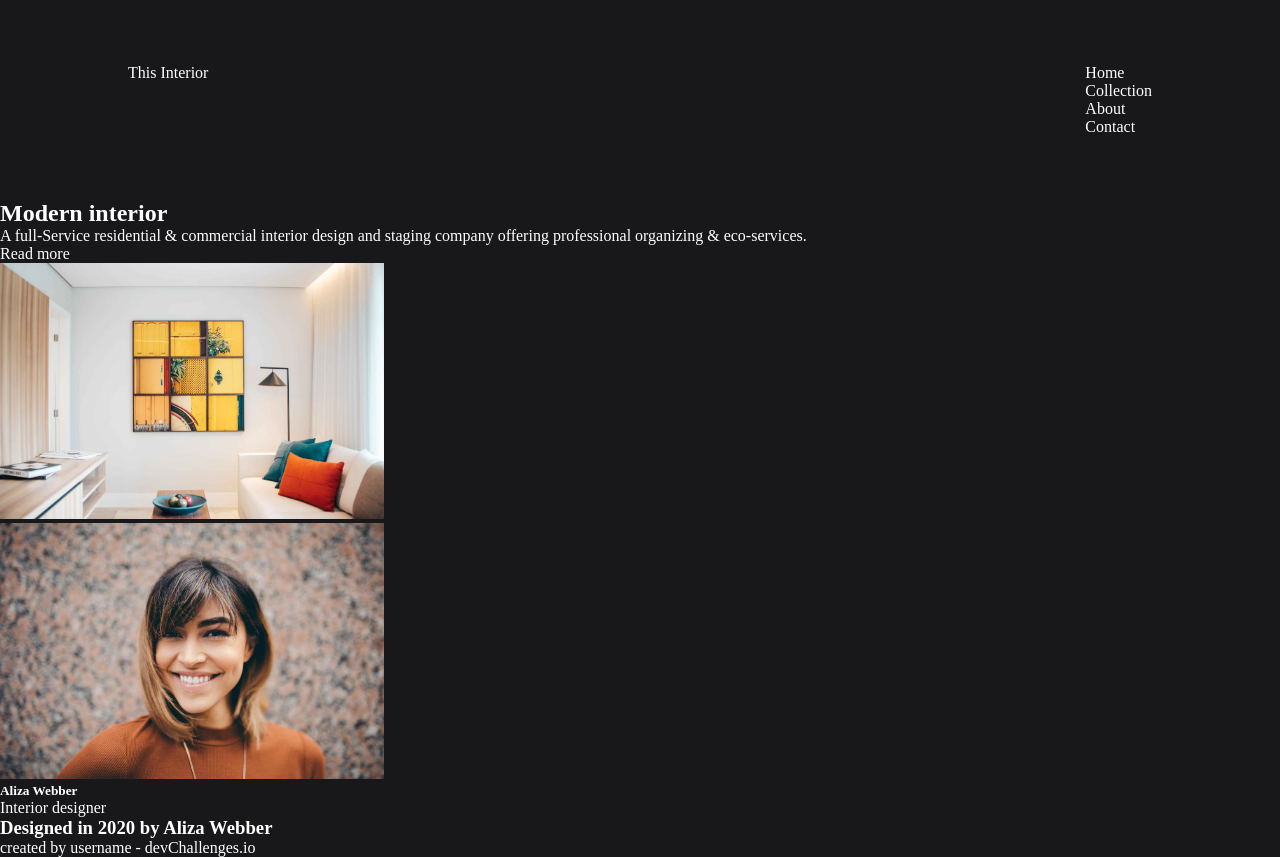
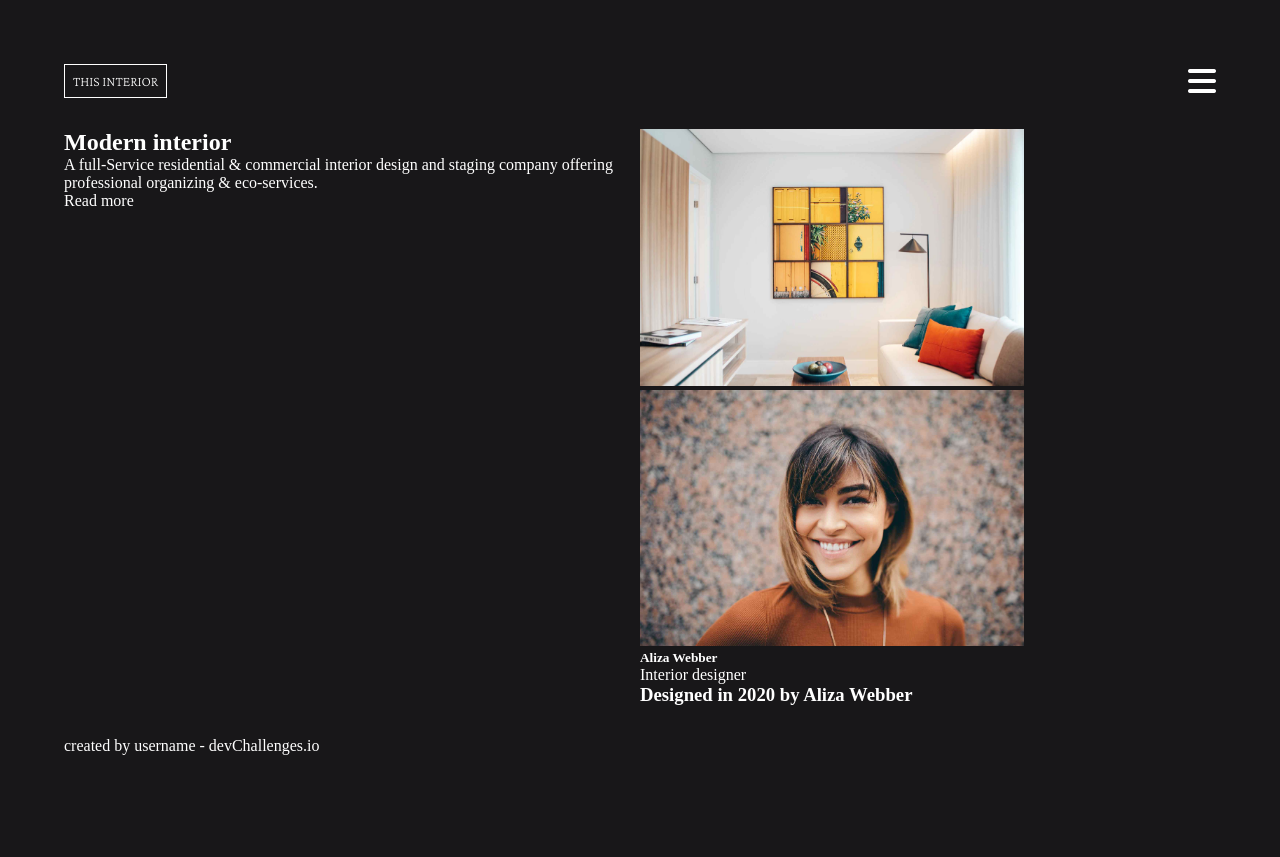
Before and after one commit to mikejbp/InteriorConsultant_Exercise, a plain HTML site: page index.html in a window 1280 px wide. After the commit the page ends 800 px from the top, so only its background shows below. Drawn offline with nearby package versions, Linux system fonts and the light colour scheme.

Commit message:
perf: Add menu icon
Font Awesome Icon added and header styled

```diff
--- a/css/style.css
+++ b/css/style.css
@@ -40,12 +40,39 @@ button {
 body {
   background-color: var(--dark);
   color: var(--white);
+  padding: 5%;
+  display: grid;
+  gap: 5%;
 }
 
 .header {
-  padding: 5% 10%;
   display: flex;
   justify-content: space-between;
+  align-items: center;
+}
+
+.header__div {
+  border: 1px solid var(--white);
+  height: 100%;
+  padding: 0.5rem;
+  text-transform: uppercase;
+  font-size: var(--fs-g);
+  font-weight: var(--fw-ul);
+  font-family: var(--ff-1);
+}
+
+.header__menu {
+  display: block;
+}
+
+.header__nav {
+  display: none;
+}
+
+.body {
+  height: 100%;
+  display: grid;
+  grid-template-columns: repeat(auto-fit, minmax(250px, 1fr));
 }
 
 .body__section-img {
--- a/index.html
+++ b/index.html
@@ -16,12 +16,17 @@
       href="https://fonts.googleapis.com/css2?family=Crimson+Pro:wght@200&family=Lora:wght@500;700&family=Montserrat:wght@400;500;700&display=swap"
       rel="stylesheet"
     />
+    <link
+      rel="stylesheet"
+      href="https://cdnjs.cloudflare.com/ajax/libs/font-awesome/6.0.0/css/all.min.css"
+    />
     <link rel="stylesheet" href="css/style.css" />
   </head>
   <body>
     <header class="header">
       <div class="header__div">This Interior</div>
-      <div class="header__div">
+      <span class="header__menu"><i class="fa-solid fa-bars fa-2x"></i></span>
+      <div class="header__nav">
         <nav class="header__div-nav">Home</nav>
         <nav class="header__div-nav">Collection</nav>
         <nav class="header__div-nav">About</nav>
```
